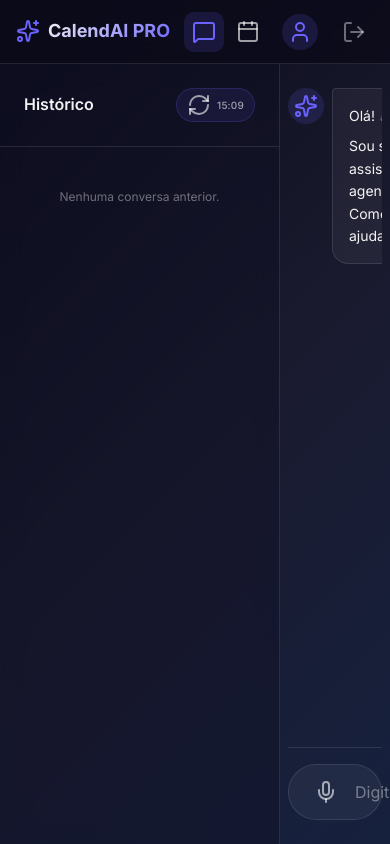
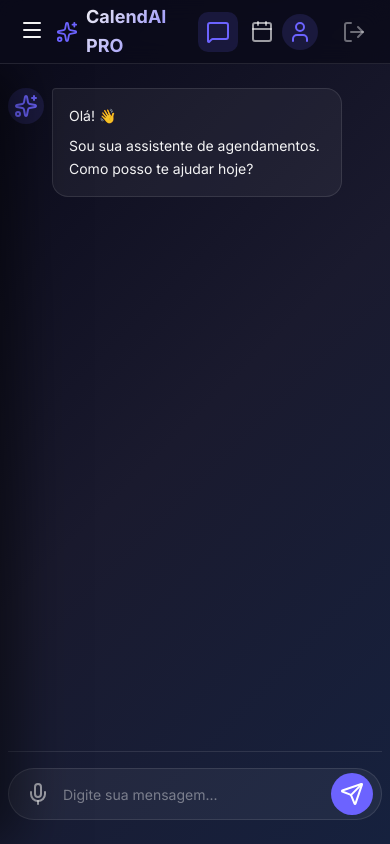
Before and after one commit to ndmg-dev/CalendarAI_PRO, a Flask app: page /chat/ in a window 390 px wide. Run offline with Flask 3, Linux system fonts and the light colour scheme; the visitor is signed in with stand-in values (Sample User, id 1); data that the repository does not hold is empty.

Commit message:
style: implement mobile responsiveness and toggleable sidebar

```diff
--- a/app/static/css/style.css
+++ b/app/static/css/style.css
@@ -301,6 +301,22 @@ ul {
     display: flex;
     align-items: center;
     gap: var(--space-sm);
+}
+
+.mobile-toggle {
+    display: none;
+    background: transparent;
+    border: none;
+    color: var(--text-muted);
+    cursor: pointer;
+    padding: var(--space-xs);
+    border-radius: var(--radius-sm);
+    transition: all 0.2s;
+}
+
+.mobile-toggle:hover {
+    background: rgba(255, 255, 255, 0.1);
+    color: var(--text-main);
 }
 
 .brand-icon {
@@ -1088,6 +1104,47 @@ ul {
    RESPONSIVE
    ═══════════════════════════════════════════════════════════ */
 @media (max-width: 768px) {
+    .mobile-toggle {
+        display: block;
+    }
+
+    .chat-layout {
+        position: relative;
+        overflow: hidden;
+    }
+
+    .chat-sidebar {
+        position: absolute;
+        left: -100%;
+        top: 0;
+        bottom: 0;
+        z-index: 1000;
+        width: 100%;
+        background: rgba(15, 15, 25, 0.98);
+        backdrop-filter: blur(20px);
+        transition: left 0.3s cubic-bezier(0.4, 0, 0.2, 1);
+        border-right: none;
+        box-shadow: 20px 0 50px rgba(0, 0, 0, 0.5);
+    }
+
+    .chat-sidebar.active {
+        left: 0;
+    }
+
+    .chat-main {
+        width: 100%;
+    }
+
+    /* Glassmorphism Pill responsiveness */
+    .chat-input-pill {
+        padding: var(--space-xs) var(--space-sm);
+        gap: var(--space-xs);
+    }
+
+    .chat-input {
+        font-size: 14px;
+    }
+
     .shell-nav {
         padding: 0 var(--space-md);
     }
@@ -1113,12 +1170,24 @@ ul {
     }
 
     .agenda-container {
-        padding: var(--space-md);
+        padding: var(--space-sm);
     }
 
     .agenda-header {
         flex-direction: column;
-        align-items: flex-start;
+        align-items: stretch;
+        gap: var(--space-md);
+    }
+
+    /* Fix table responsiveness for agenda */
+    .calendar-table-wrapper {
+        overflow-x: auto;
+        -webkit-overflow-scrolling: touch;
+    }
+
+    .calendar-table th, .calendar-table td {
+        min-width: 120px;
+        padding: var(--space-xs);
     }
 }
 
--- a/app/static/js/chat.js
+++ b/app/static/js/chat.js
@@ -12,6 +12,8 @@ document.addEventListener('DOMContentLoaded', () => {
 
     const sidebarHistory = document.getElementById('sidebar-history');
     const syncTimeText = document.getElementById('sync-time-text');
+    const sidebarToggle = document.getElementById('sidebar-toggle');
+    const chatSidebar = document.getElementById('chat-sidebar');
 
     let mediaRecorder;
     let audioChunks = [];
@@ -36,7 +38,13 @@ document.addEventListener('DOMContentLoaded', () => {
                         el.dataset.date = item.date;
                         el.innerHTML = `<i data-lucide="message-square"></i> <span>${item.label}</span>`;
 
-                        el.addEventListener('click', () => loadDayMessages(item.date, el));
+                        el.addEventListener('click', () => {
+                            loadDayMessages(item.date, el);
+                            // Close sidebar on mobile after selection
+                            if (window.innerWidth <= 768 && chatSidebar) {
+                                chatSidebar.classList.remove('active');
+                            }
+                        });
                         sidebarHistory.appendChild(el);
                     });
                     if (window.lucide) lucide.createIcons();
@@ -78,6 +86,24 @@ document.addEventListener('DOMContentLoaded', () => {
 
 // Initial load
 loadHistory();
+
+// ── Mobile Sidebar Toggle ─────────────────────────────
+if (sidebarToggle && chatSidebar) {
+    sidebarToggle.addEventListener('click', (e) => {
+        e.stopPropagation();
+        chatSidebar.classList.toggle('active');
+    });
+
+    // Close sidebar when clicking outside on mobile
+    document.addEventListener('click', (e) => {
+        if (window.innerWidth <= 768 &&
+            chatSidebar.classList.contains('active') &&
+            !chatSidebar.contains(e.target) &&
+            e.target !== sidebarToggle) {
+            chatSidebar.classList.remove('active');
+        }
+    });
+}
 
 // ── Audio Recording ──────────────────────────────────
 if (recordBtn) {
--- a/app/templates/shell.html
+++ b/app/templates/shell.html
@@ -5,6 +5,9 @@
 <div class="shell">
     <nav class="shell-nav">
         <div class="nav-brand">
+            <button class="mobile-toggle" id="sidebar-toggle" title="Menu">
+                <i data-lucide="menu"></i>
+            </button>
             <i data-lucide="sparkles" class="brand-icon"></i>
             <span class="brand-text">{{ app_name }}</span>
         </div>
```
